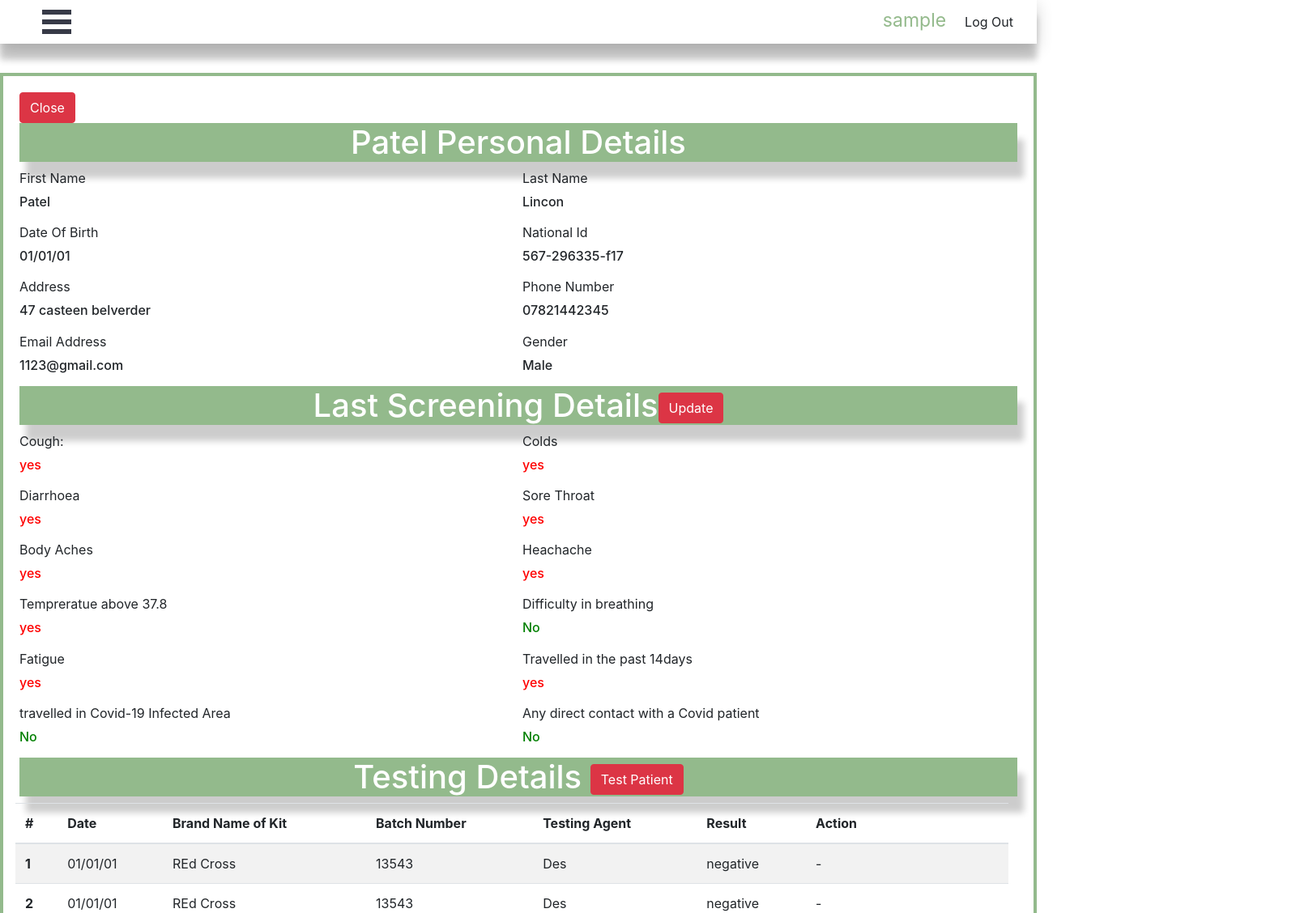
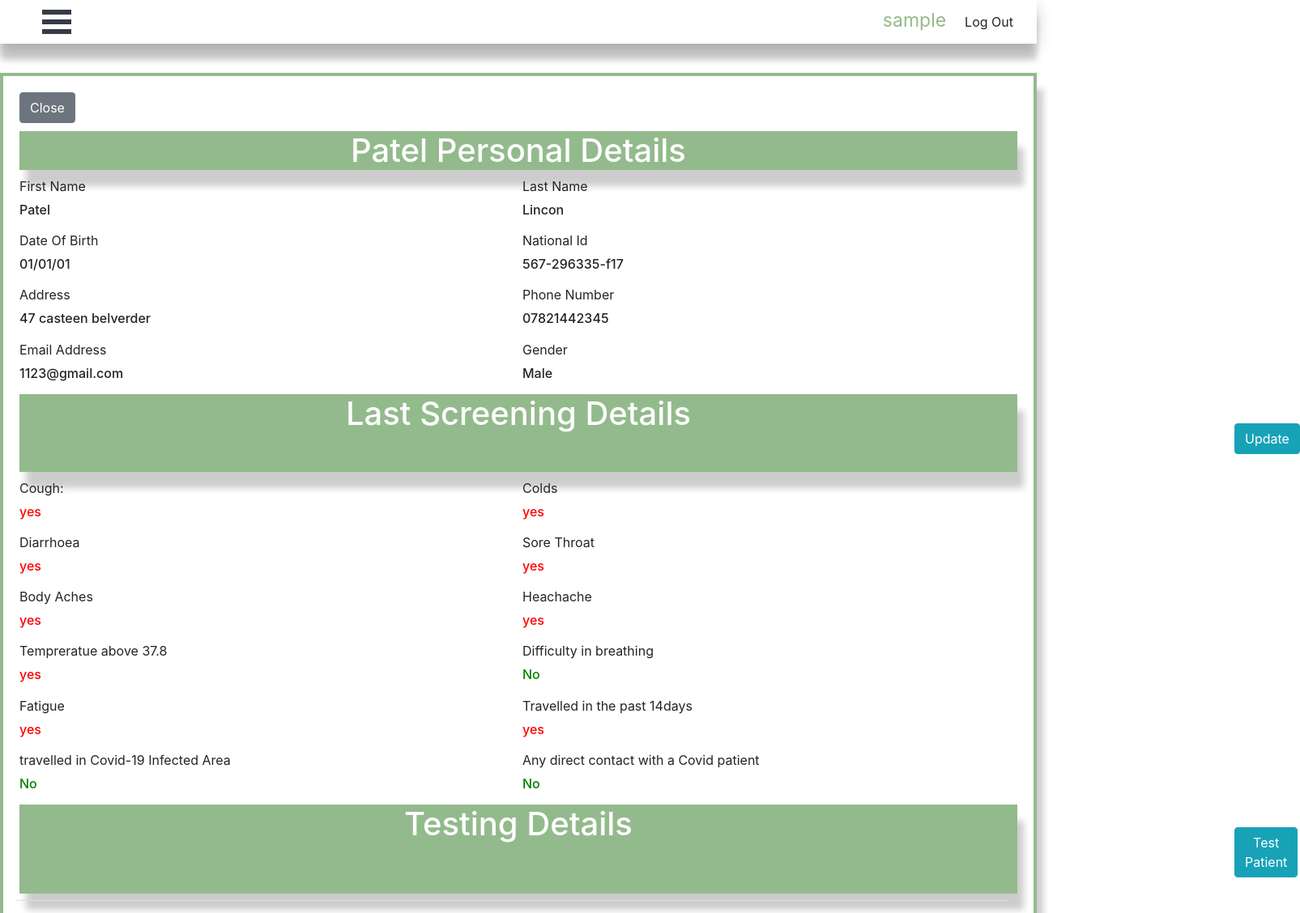
Before and after one commit to tinashediego/react-frontend, a React (Create React App) app: page /patientDetails in a window 1280 px wide. Shown: the top 1128 px of the page at 81% size, 1605 px wide, since content can reach past the window. Built offline with nearby package versions, Linux system fonts and the light colour scheme; sample sign-in values are in the browser's storage.

Commit message:
UI PERFECTION

```diff
--- a/src/app/components/Admin/AddUser.js
+++ b/src/app/components/Admin/AddUser.js
@@ -60,7 +60,7 @@ const AddUser  = () =>{
     <div>
     <Submenu />
     <Col  style={styles.container} sm="12" md={{ size: 6, offset: 3 }}>
-    <Button className='btn-danger'  onClick={handleClose}>Close</Button>
+    <Button className='btn-secondary' style={{marginTop:10,marginBottom:10}}  onClick={handleClose}>Close</Button>
     <h1 style={{backgroundColor:"rgba(76,140,64,0.6) " ,textAlign:'center' ,color:"white" ,boxShadow: "8px 20px 8px 0 rgba(0, 0, 0, 0.2)"}}>
     New User
 
--- a/src/app/components/Admin/AllKits.js
+++ b/src/app/components/Admin/AllKits.js
@@ -47,7 +47,7 @@ const AllKits  = (props) =>{
     <Submenu />
     <div style={{marginTop:60 ,padding:10}}>
 
-   <h1 style={{backgroundColor:"rgba(76,140,64,0.6) " ,textAlign:'center' ,color:"white" ,boxShadow: "8px 20px 8px 0 rgba(0, 0, 0, 0.2)"}}>All Kits      <Button className='btn-danger'> <Link to="/newkit" style={{color:'white'}}>Add NewKit</Link></Button></h1>
+   <h1 style={{backgroundColor:"rgba(76,140,64,0.6) " ,textAlign:'center' ,color:"white" ,boxShadow: "8px 20px 8px 0 rgba(0, 0, 0, 0.2)"}}>All Kits      <Button className='btn-info' style={{marginLeft:1400,marginBottom:10,marginTop:10}}> <Link to="/newkit" style={{color:'white'}}>Add NewKit</Link></Button></h1>
 
    <Table striped style={{boxShadow: "0 20px 8px 0 rgba(0, 0, 0, 0.2), 0 6px 20px 0 rgba(0, 0, 0, 0.19)"}}>
       <thead>
--- a/src/app/components/Admin/AllUsers.js
+++ b/src/app/components/Admin/AllUsers.js
@@ -46,7 +46,7 @@ const AllUsers  = (props) =>{
     <div>
     <Submenu />
     <div style={{marginTop:70 ,padding:10}}>
-    <h1 style={{backgroundColor:"rgba(76,140,64,0.6) " ,textAlign:'center' ,color:"white" ,boxShadow: "8px 20px 8px 0 rgba(0, 0, 0, 0.2)"}}>All Users     <Button className='btn-danger'> <Link to="/adduser" style={{color:'white'}}>Add User</Link></Button></h1>
+    <h1 style={{backgroundColor:"rgba(76,140,64,0.6) " ,textAlign:'center' ,color:"white" ,boxShadow: "8px 20px 8px 0 rgba(0, 0, 0, 0.2)"}}>All Users     <Button className='btn-info' style={{marginLeft:1400,marginBottom:10,marginTop:10}}> <Link to="/adduser" style={{color:'white'}}>Add User</Link></Button></h1>
    <Table striped style={{boxShadow: "0 20px 8px 0 rgba(0, 0, 0, 0.2), 0 6px 20px 0 rgba(0, 0, 0, 0.19)"}} responsive>
       <thead>
         <tr>
--- a/src/app/components/Admin/NewKit.js
+++ b/src/app/components/Admin/NewKit.js
@@ -49,7 +49,7 @@ import { useHistory } from "react-router";
         <Col  style={styles.container} sm="12" md={{ size: 6, offset: 3 }}>
 
 
-        <Button className='btn-danger'  onClick={handleClose}>Close</Button>
+        <Button className='btn-secondary' style={{marginTop:10,marginBottom:10}}  onClick={handleClose}>Close</Button>
 
         <h1 style={{backgroundColor:"rgba(76,140,64,0.6) " ,textAlign:'center' ,color:"white" ,boxShadow: "8px 20px 8px 0 rgba(0, 0, 0, 0.2)"}}>
        New Kit
@@ -91,7 +91,8 @@ const styles = {
       marginTop:"150px",
       backgroundColor:"#fff" ,
       positon:'inherit',
-      boxShadow: "0 20px 8px 0 rgba(0, 0, 0, 0.2), 0 6px 20px 0 rgba(0, 0, 0, 0.19)"
+      boxShadow: "0 20px 8px 0 rgba(0, 0, 0, 0.2), 0 6px 20px 0 rgba(0, 0, 0, 0.19)",
+      paddingBottom:45
 
 
 
--- a/src/app/components/Agent/AllPatients.js
+++ b/src/app/components/Agent/AllPatients.js
@@ -26,7 +26,7 @@ const AllPatients  = (props) =>{
     <div>
     <Submenu />
     <div style={{marginTop:70 ,padding:10}}>
-    <h1 style={{backgroundColor:"rgba(76,140,64,0.6) " ,textAlign:'center' ,color:"white" ,boxShadow: "8px 20px 8px 0 rgba(0, 0, 0, 0.2)"}}>All Patients     <Button className='btn-danger'> <Link to="/addpatient" style={{color:'white'}}>New Patient</Link></Button></h1>
+    <h1 style={{backgroundColor:"rgba(76,140,64,0.6) " ,textAlign:'center' ,color:"white" ,boxShadow: "8px 20px 8px 0 rgba(0, 0, 0, 0.2)"}}>All Patients     <Button className='btn-info' style={{marginLeft:1300, marginBottom:20, marginTop:20}}> <Link to="/addpatient" style={{color:'white'}}>New Patient</Link></Button></h1>
    <Table striped style={{boxShadow: "0 20px 8px 0 rgba(0, 0, 0, 0.2), 0 6px 20px 0 rgba(0, 0, 0, 0.19)"}} responsive>
       <thead>
         <tr>
@@ -49,7 +49,7 @@ const AllPatients  = (props) =>{
           <td>0780</td>
           <td>1234</td>
 
-       <td>   <Button className="btn btn-success"><Link to='/patientDetails'>More Details</Link></Button></td>
+       <td>   <Button className="btn btn-info"><Link to='/patientDetails' style={{color:"white"}}>More Details</Link></Button></td>
       </tr>
 
       </tbody>
--- a/src/app/components/Agent/PatientDetails.js
+++ b/src/app/components/Agent/PatientDetails.js
@@ -40,7 +40,7 @@ const PatientDetails  = (props) =>{
     </div>
 
     <Form style={{padding:20, border:"4px solid  rgba(76,140,64,0.6) ",boxShadow: "8px 20px 8px 0 rgba(0, 0, 0, 0.2)"}}>
-    <Button className='btn-danger'  onClick={handleClose}>Close</Button>
+    <Button className='btn-secondary' style={{marginBottom:10}}  onClick={handleClose}>Close</Button>
 
     <h1 style={{backgroundColor:"rgba(76,140,64,0.6) " ,textAlign:'center' ,color:"white" ,boxShadow: "8px 20px 8px 0 rgba(0, 0, 0, 0.2)"}}>Patel Personal Details</h1>
     <Row form>
@@ -112,7 +112,7 @@ const PatientDetails  = (props) =>{
 
     <h1 style={{backgroundColor:"rgba(76,140,64,0.6) " ,textAlign:'center' ,color:"white" ,boxShadow: "8px 20px 8px 0 rgba(0, 0, 0, 0.2)"}}>
     Last Screening Details
-     <Button className='btn btn-danger'>
+     <Button className='btn btn-info' style={{marginLeft:1500,marginBottom:20, marginTop:-20}}>
      <Link to="/updatePatientDetails" style={{color:'white'}}>
      Update  </Link></Button></h1>
 
@@ -222,7 +222,7 @@ const PatientDetails  = (props) =>{
 
 
 
-    <h1 style={{backgroundColor:"rgba(76,140,64,0.6) " ,textAlign:'center' ,color:"white" ,boxShadow: "8px 20px 8px 0 rgba(0, 0, 0, 0.2)"}}>Testing Details  <Button className="btn-danger"> <Link to="/test" style={{color:"white"}}>Test Patient</Link></Button></h1>
+    <h1 style={{backgroundColor:"rgba(76,140,64,0.6) " ,textAlign:'center' ,color:"white" ,boxShadow: "8px 20px 8px 0 rgba(0, 0, 0, 0.2)"}}>Testing Details  <Button className="btn-info" style={{marginLeft:1500,marginBottom:20, marginTop:-20}}> <Link to="/test" style={{color:"white"}}>Test Patient</Link></Button></h1>
 
 
     <Row form>
--- a/src/app/components/Agent/TestPatient.js
+++ b/src/app/components/Agent/TestPatient.js
@@ -27,7 +27,7 @@ const TestPatient  = () =>{
     <Submenu />
 
     <Col  style={styles.container} sm="12" md={{ size: 6, offset: 3 }}>
-    <Button className='btn-danger'  onClick={handleClose}>Close</Button>
+    <Button className='btn-secondary' style={{marginBottom:10,marginTop:10}} onClick={handleClose}>Close</Button>
     <h1 style={{backgroundColor:"rgba(76,140,64,0.6) " ,textAlign:'center' ,color:"white" ,boxShadow: "8px 20px 8px 0 rgba(0, 0, 0, 0.2)"}}>
         Test Patient:Patel
         </h1>
@@ -71,7 +71,8 @@ const styles = {
     marginTop:"150px",
     backgroundColor:"#fff" ,
     positon:'inherit',
-    boxShadow: "0 20px 8px 0 rgba(0, 0, 0, 0.2), 0 6px 20px 0 rgba(0, 0, 0, 0.19)"
+    boxShadow: "0 20px 8px 0 rgba(0, 0, 0, 0.2), 0 6px 20px 0 rgba(0, 0, 0, 0.19)",
+    paddingBottom:50
 
 
 
--- a/src/app/components/Agent/UpdatePatientDetails.js
+++ b/src/app/components/Agent/UpdatePatientDetails.js
@@ -44,7 +44,7 @@ function UpdatePatientDetails() {
         <Submenu />
         <div style={{marginTop:70 ,padding:10}} >
 
-        <Button className='btn-danger'  onClick={handleClose}>Close</Button>
+        <Button className='btn-secondary' style={{marginBottom:10}}  onClick={handleClose}>Close</Button>
 
         <Form  style={{padding:20, border:"4px solid  rgba(76,140,64,0.6) ",boxShadow: "8px 20px 8px 0 rgba(0, 0, 0, 0.2)"}} responsive>
 
```
